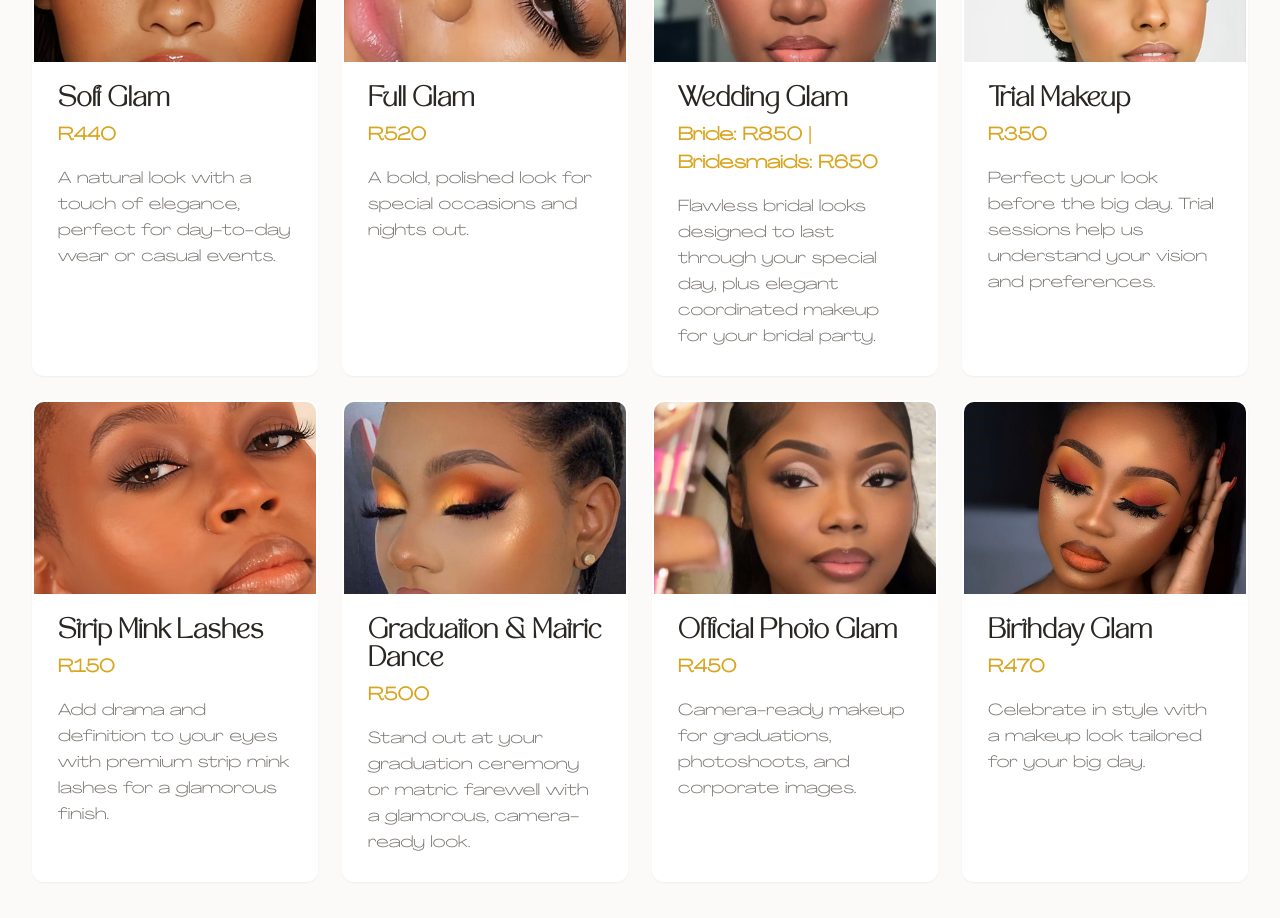
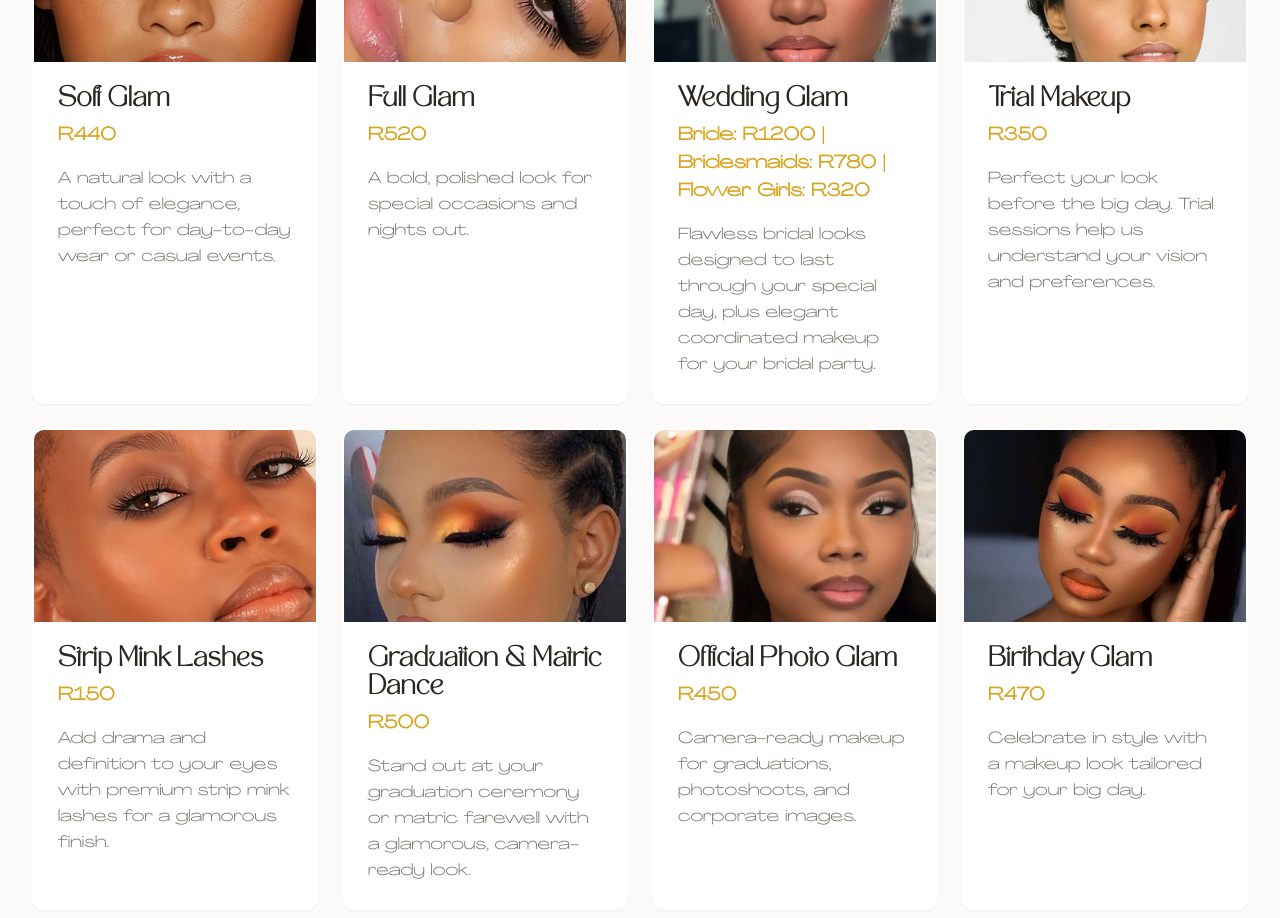
Before and after one commit to archtqwbagncy/ktlmakeupglam, a React (Vite) app: page / in a window 1280 px wide. Shown: the part 2240-3158 px from the top of the page. Built offline with nearby package versions, Linux system fonts and the light colour scheme; the HTML template or start-up script is replaced by a standard one.

Commit message:
Changes
Co-authored-by: archtqwbagncy <236040682+archtqwbagncy@users.noreply.github.com>

```diff
--- a/src/components/BookingForm.tsx
+++ b/src/components/BookingForm.tsx
@@ -17,7 +17,7 @@ import { Link } from "react-router-dom";
 const services = [
   "Soft Glam — R440",
   "Full Glam — R520",
-  "Wedding Glam — Bride: R850 | Bridesmaids: R650",
+  "Wedding Glam — Bride: R1200 | Bridesmaids: R780 | Flower Girls: R320",
   "Trial Makeup — R350",
   "Strip Mink Lashes — R150",
   "Graduation & Matric Dance — R500",
--- a/src/components/Services.tsx
+++ b/src/components/Services.tsx
@@ -25,7 +25,7 @@ const services = [
   },
   {
     name: "Wedding Glam",
-    price: "Bride: R850 | Bridesmaids: R650",
+    price: "Bride: R1200 | Bridesmaids: R780 | Flower Girls: R320",
     description:
       "Flawless bridal looks designed to last through your special day, plus elegant coordinated makeup for your bridal party.",
     image: weddingGlamImage,
```
